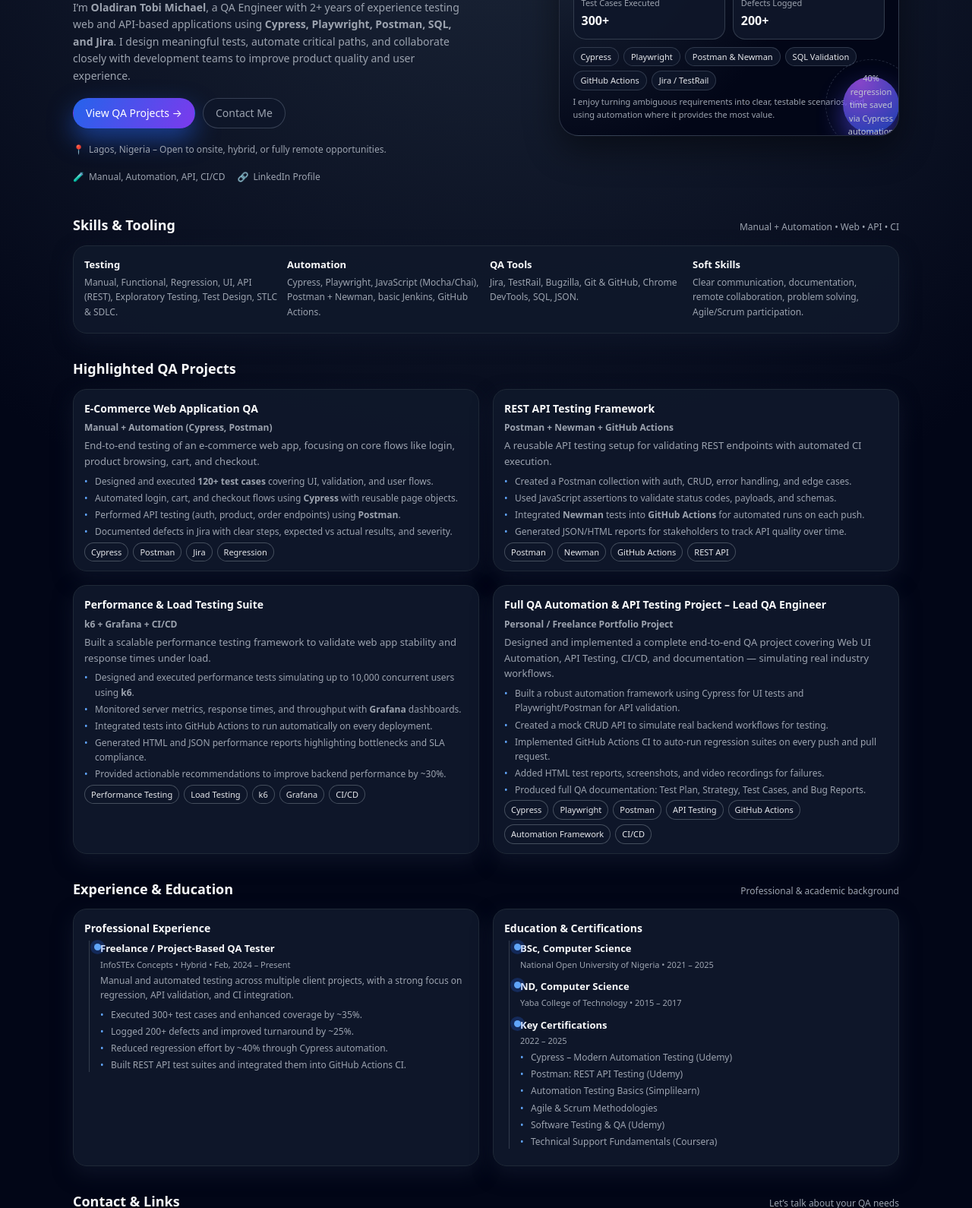
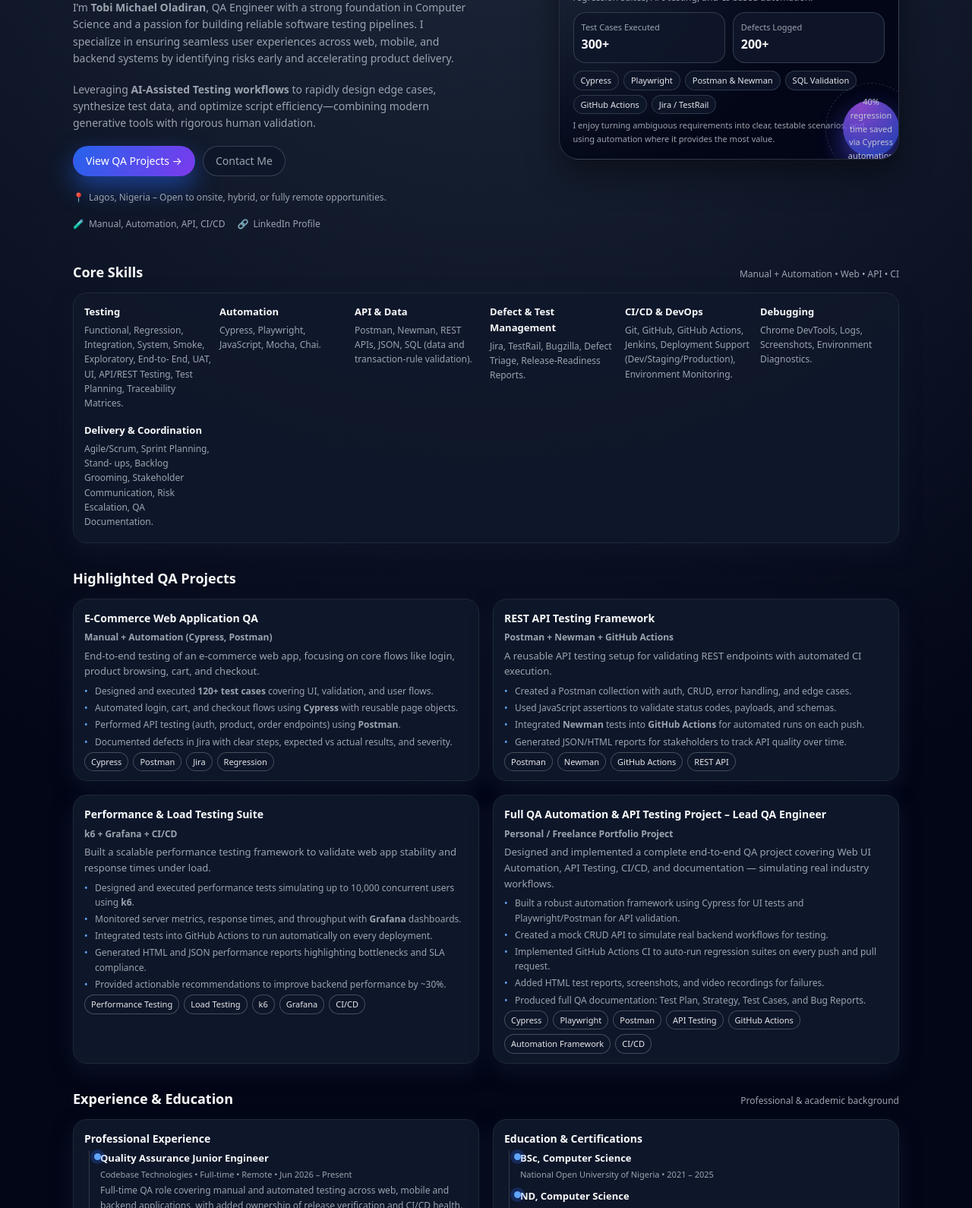
Before and after one commit to Micharemu/qa-portfolio, a plain HTML site: page index.html in a window 1280 px wide. Shown: the part 273-1863 px from the top of the page at 76% size. Drawn offline with Linux system fonts and the light colour scheme.

Commit message:
Update index.html

```diff
--- a/index.html
+++ b/index.html
@@ -2,11 +2,11 @@
 <html lang="en">
 <head>
   <meta charset="UTF-8" />
-  <title>QA Portfolio | Oladiran Tobi Michael</title>
+  <title>QA Portfolio | Tobi Michael Oladiran </title>
   <meta name="viewport" content="width=device-width, initial-scale=1.0" />
   <meta
     name="description"
-    content="Portfolio of Oladiran Tobi Michael – Quality Assurance Tester specializing in manual and automation testing (Cypress, Playwright, Postman, API, SQL)."
+    content="Portfolio of Tobi Michael Oladiran – QA Engineer | Cypress • Playwright • Postman | Leveraging AI-Assisted Testing for Faster Delivery | UI & API Testing | CI/CD"
   />
   <style>
     :root {
@@ -532,7 +532,7 @@
         <div class="logo-circle">OT</div>
         <div class="logo-text">
           <span>QA Portfolio</span>
-          <span>Oladiran Tobi Michael</span>
+          <span>Tobi Michael Oladiran</span>
         </div>
       </div>
       <nav class="nav-links">
@@ -549,18 +549,23 @@
       <div>
         <div class="badge">
           <div class="badge-dot">QA</div>
-          <span>Manual & Automation • Web • API • CI</span>
+          <span>Manual & Automation • Web • API • CI/CD</span>
         </div>
         <h1 class="hero-title">
-          Quality Assurance Tester focused on
+          QA Engineer focused on
           <span>reliable, well-tested software.</span>
         </h1>
         <p class="hero-subtitle">
-          I’m <strong>Oladiran Tobi Michael</strong>, a QA Engineer with 2+ years of
-          experience testing web and API-based applications using
-          <strong>Cypress, Playwright, Postman, SQL, and Jira</strong>. I design
-          meaningful tests, automate critical paths, and collaborate closely with
-          development teams to improve product quality and user experience.
+          I’m <strong>Tobi Michael Oladiran</strong>, QA Engineer with a strong
+          foundation in Computer Science and a passion for building reliable software
+          testing pipelines. I specialize in ensuring seamless user experiences
+          across web, mobile, and backend systems by identifying risks early
+          and accelerating product delivery.
+        </p>
+        <p class="hero-subtitle">
+          Leveraging <strong>AI-Assisted Testing workflows</strong> to rapidly design edge cases,
+            synthesize test data, and optimize script efficiency—combining modern
+            generative tools with rigorous human validation.
         </p>
 
         <div class="hero-actions">
@@ -632,26 +637,41 @@
     <!-- Skills -->
     <section id="skills">
       <div class="section-header">
-        <h2>Skills & Tooling</h2>
+        <h2>Core Skills</h2>
         <span>Manual + Automation • Web • API • CI</span>
       </div>
       <div class="card">
         <div class="skills-grid">
           <div class="skill-block">
             <h3>Testing</h3>
-            <p>Manual, Functional, Regression, UI, API (REST), Exploratory Testing, Test Design, STLC & SDLC.</p>
+            <p>Functional, Regression, Integration, System, Smoke, Exploratory,
+              End-to- End, UAT, UI, API/REST Testing, Test Planning, Traceability Matrices.</p>
           </div>
           <div class="skill-block">
             <h3>Automation</h3>
-            <p>Cypress, Playwright, JavaScript (Mocha/Chai), Postman + Newman, basic Jenkins, GitHub Actions.</p>
+            <p>Cypress, Playwright, JavaScript, Mocha, Chai.</p>
           </div>
           <div class="skill-block">
-            <h3>QA Tools</h3>
-            <p>Jira, TestRail, Bugzilla, Git & GitHub, Chrome DevTools, SQL, JSON.</p>
+            <h3>API & Data</h3>
+            <p>Postman, Newman, REST APIs, JSON, SQL (data and transaction-rule validation).</p>
           </div>
           <div class="skill-block">
-            <h3>Soft Skills</h3>
-            <p>Clear communication, documentation, remote collaboration, problem solving, Agile/Scrum participation.</p>
+            <h3>Defect & Test Management</h3>
+            <p>Jira, TestRail, Bugzilla, Defect Triage, Release-Readiness Reports.</p>
+          </div>
+          <div class="skill-block">
+            <h3>CI/CD & DevOps</h3>
+            <p>Git, GitHub, GitHub Actions, Jenkins, Deployment Support
+              (Dev/Staging/Production), Environment Monitoring.</p>
+          </div>
+          <div class="skill-block">
+            <h3>Debugging</h3>
+            <p>Chrome DevTools, Logs, Screenshots, Environment Diagnostics.</p>
+          </div>
+          <div class="skill-block">
+            <h3>Delivery & Coordination</h3>
+            <p>Agile/Scrum, Sprint Planning, Stand- ups, Backlog Grooming,
+              Stakeholder Communication, Risk Escalation, QA Documentation.</p>
           </div>
         </div>
       </div>
@@ -775,17 +795,47 @@
           <h3>Professional Experience</h3>
           <div class="timeline">
             <div class="timeline-item">
-              <h3>Freelance / Project-Based QA Tester</h3>
-              <span>InfoSTEx Concepts • Hybrid • Feb, 2024 – Present</span>
+  <h3>Quality Assurance Junior Engineer</h3>
+  <span>Codebase Technologies • Full-time • Remote • Jun 2026 – Present</span>
+  <p style="font-size:12px; color:var(--muted);">
+    Full-time QA role covering manual and automated testing across web, mobile
+    and backend applications, with added ownership of release verification and
+    CI/CD health.
+  </p>
+  <ul>
+    <li>Execute manual and automated functional, regression, integration, system and UAT testing across web, mobile and backend applications.</li>
+    <li>Write and maintain test cases, test plans and defect reports; log, track and verify bugs through to closure with developers and product teams.</li>
+    <li>Tested payment, wallet and transaction flows, including statuses, notifications and failed-payment handling.</li>
+    <li>Support deployments across development, staging and production environments and verify releases.</li>
+    <li>Maintain CI/CD pipelines and automation workflows; monitor alerts, uptime, backups and service-health dashboards.</li>
+    <li>Gather logs, screenshots, metrics and environment details to speed up root-cause analysis, and troubleshoot deployment, infrastructure and network issues.</li>
+    <li>Use AI tools (ChatGPT, Claude, Copilot) to generate test cases and edge cases, with every output manually verified before use.</li>
+    <li>Prepare testing and incident summaries for engineering and management, and help improve QA processes, standards and documentation.</li>
+  </ul>
+</div>
+            <div class="timeline-item">
+              <h3>Software QA Engineer Intern</h3>
+              <span>InfoSTEx Concepts • Hybrid • April, 2025 – April, 2026</span>
               <p style="font-size:12px; color:var(--muted);">
                 Manual and automated testing across multiple client projects, with a
                 strong focus on regression, API validation, and CI integration.
               </p>
               <ul>
-                <li>Executed 300+ test cases and enhanced coverage by ~35%.</li>
-                <li>Logged 200+ defects and improved turnaround by ~25%.</li>
-                <li>Reduced regression effort by ~40% through Cypress automation.</li>
-                <li>Built REST API test suites and integrated them into GitHub Actions CI.</li>
+                <li>Designed and executed manual test cases for new features, regression and UAT
+                  across multiple web and mobile projects, backed by test plans, test data and
+                  traceability matrices that linked requirements to validation steps.</li>
+                <li>Logged, tracked and triaged defects in Jira, improving
+                  issue-resolution turnaround by approximately 25%.</li>
+                <li>Conducted API and integration testing in Postman and worked
+                  with developers to debug endpoint issues.</li>
+                <li>Validated backend data with SQL to confirm accurate
+                  business-rule implementation and data integrity.</li>
+                <li>Automated repetitive regression suites with Cypress and integrated them into
+                  CI/CD with GitHub Actions, reducing manual test cycles and shortening feedback loops.</li>
+                <li>Took part in sprint planning, daily stand-ups, retrospectives and backlog
+                  grooming to secure test coverage and flag risks early.</li>
+                <li>Produced test summaries, defect reports and release-readiness checklists for
+                  stakeholders, and tracked quality metrics to improve coverage and reliability.</li>
               </ul>
             </div>
           </div>
@@ -856,7 +906,7 @@
 
     <!-- Footer -->
     <footer>
-      <span>© <span id="year"></span> Oladiran Tobi Michael — QA Portfolio</span>
+      <span>© <span id="year"></span> Tobi Michael Oladiran — QA Portfolio</span>
       <!--  <span>Built with HTML & CSS • Ready for GitHub Pages / Netlify</span>  -->
     </footer>
   </div>
```
